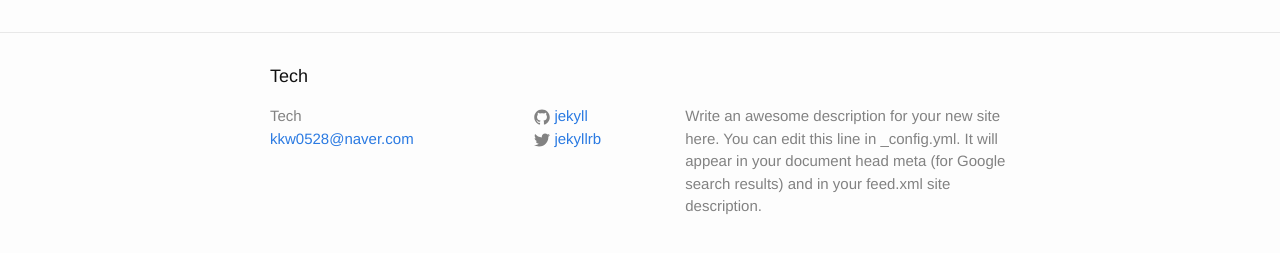
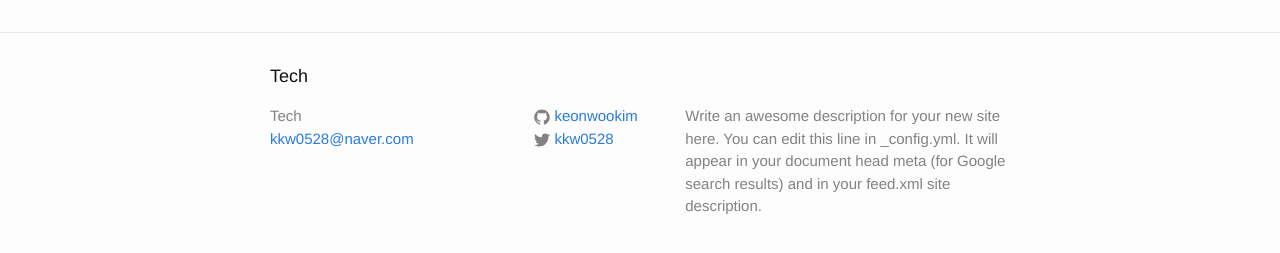
Before and after one commit to keonwookim/keonwookim.github.com, a Jekyll site: the page built from index.html, in a window 1280 px wide. Shown: the part 264-517 px from the top of the page. Built offline with Jekyll 4.4.1, drawn with Linux system fonts in a browser that asks for light colours; Markdown is read by kramdown in place of the engine named in the settings.

Commit message:
modifying configuration

```diff
--- a/_config.yml
+++ b/_config.yml
@@ -7,8 +7,8 @@ description: > # this means to ignore newlines until "baseurl:"
   Google search results) and in your feed.xml site description.
 baseurl: "" # the subpath of your site, e.g. /blog/
 url: "http://yourdomain.com" # the base hostname & protocol for your site
-twitter_username: jekyllrb
-github_username:  jekyll
+twitter_username: kkw0528
+github_username:  keonwookim
 
 # Build settings
 markdown: rdiscount
```
